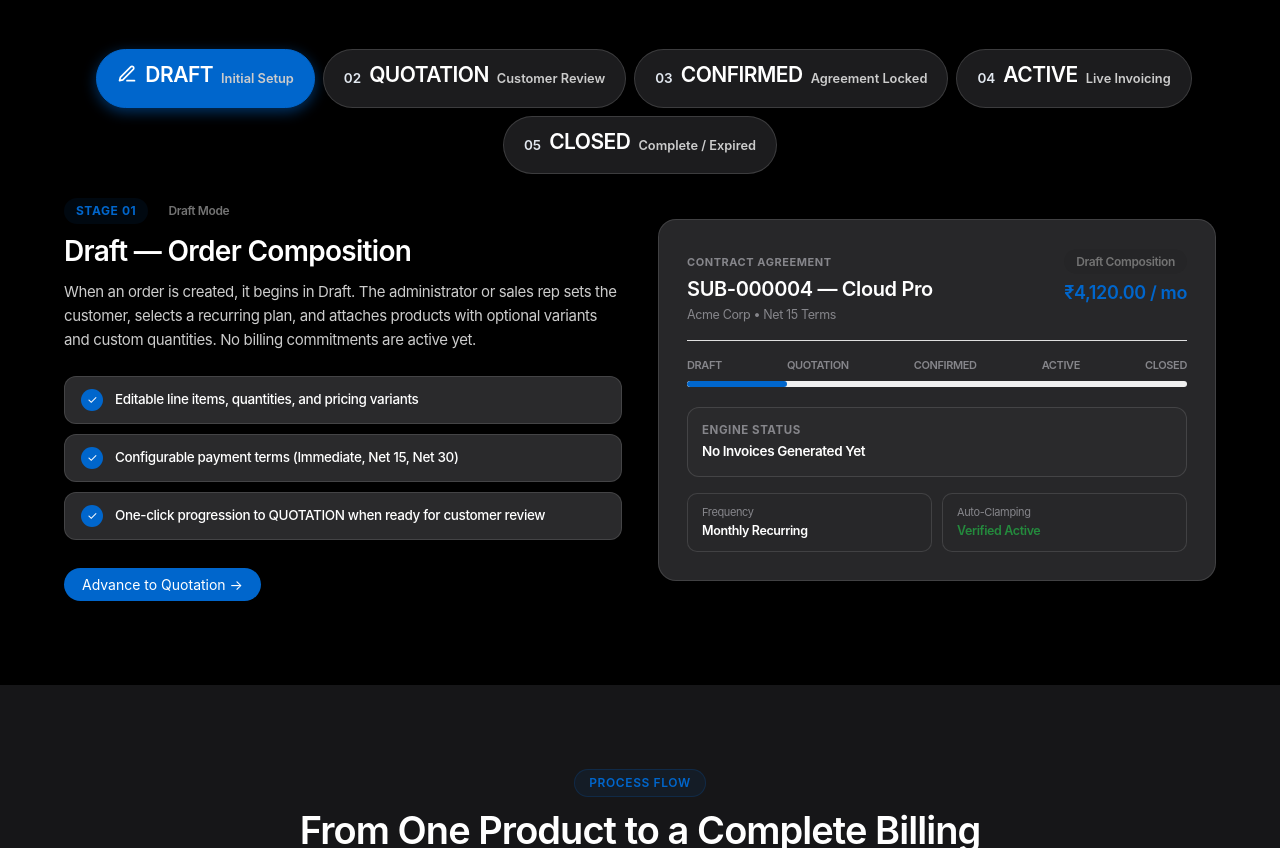
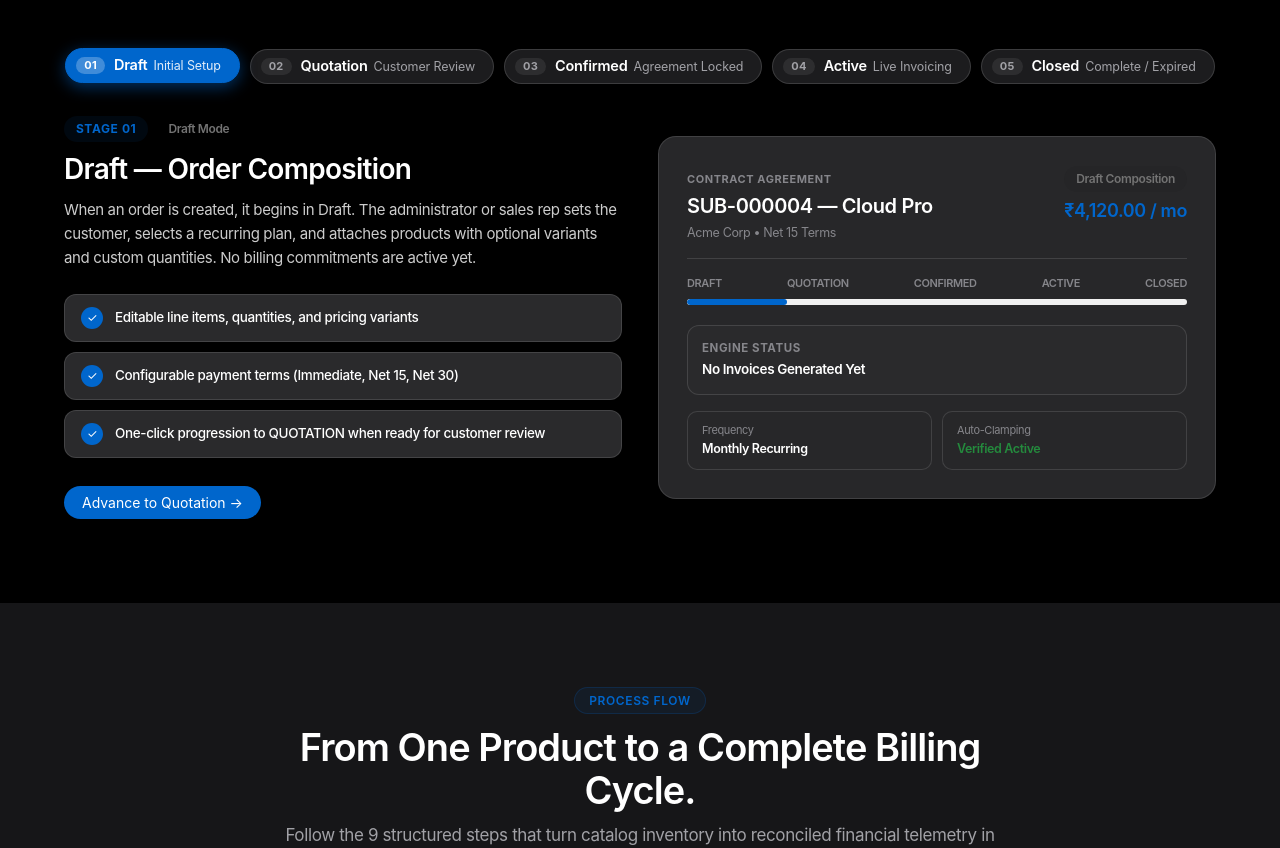
Before and after one commit to faraz033/brightloop-subscription-system, a website: page public/index.html in a window 1280 px wide. Shown: the part 5159-6007 px from the top of the page. Drawn offline with Linux system fonts and the light colour scheme.

Commit message:
style(lifecycle): polish segmented button typography, labels, and active contrast

```diff
--- a/public/css/landing.css
+++ b/public/css/landing.css
@@ -1438,3 +1438,140 @@ button:active {
   max-height: 500px !important;
   padding: 0 24px 20px 24px !important;
 }
+
+
+
+/* ==========================================================================
+   LIFECYCLE SEGMENTED CONTROLS: ELEGANT SF PRO TYPOGRAPHY
+   ========================================================================== */
+.lifecycle-nodes-flow {
+  display: flex !important;
+  justify-content: center !important;
+  gap: 10px !important;
+  flex-wrap: wrap !important;
+  margin-bottom: 32px !important;
+}
+
+.lifecycle-node-btn {
+  background: var(--card) !important;
+  border: 1px solid var(--border) !important;
+  border-radius: 9999px !important;
+  padding: 8px 18px 8px 10px !important;
+  cursor: pointer !important;
+  display: inline-flex !important;
+  align-items: center !important;
+  gap: 9px !important;
+  transition: all 0.2s cubic-bezier(0.16, 1, 0.3, 1) !important;
+  box-shadow: 0 1px 3px rgba(0, 0, 0, 0.04) !important;
+  font-family: -apple-system, BlinkMacSystemFont, "SF Pro Text", "Inter", "Segoe UI", sans-serif !important;
+  text-decoration: none !important;
+}
+
+.lifecycle-node-btn:hover {
+  border-color: #86868b !important;
+  transform: translateY(-1px) !important;
+}
+
+.lifecycle-stage-num {
+  font-family: ui-monospace, SFMono-Regular, "SF Pro Text", monospace !important;
+  font-size: 11px !important;
+  font-weight: 700 !important;
+  background: var(--secondary) !important;
+  color: var(--muted-foreground) !important;
+  padding: 3px 8px !important;
+  border-radius: 9999px !important;
+  line-height: 1 !important;
+  letter-spacing: 0.02em !important;
+  transition: all 0.2s ease !important;
+}
+
+.lifecycle-text-wrap {
+  display: flex !important;
+  align-items: baseline !important;
+  gap: 6px !important;
+}
+
+.lifecycle-title {
+  font-family: -apple-system, BlinkMacSystemFont, "SF Pro Display", "Inter", "Segoe UI", sans-serif !important;
+  font-size: 14.5px !important;
+  font-weight: 600 !important;
+  color: var(--foreground) !important;
+  letter-spacing: -0.015em !important;
+  line-height: 1 !important;
+  transition: color 0.2s ease !important;
+}
+
+.lifecycle-subtitle {
+  font-family: -apple-system, BlinkMacSystemFont, "SF Pro Text", "Inter", "Segoe UI", sans-serif !important;
+  font-size: 12.5px !important;
+  font-weight: 400 !important;
+  color: var(--muted-foreground) !important;
+  letter-spacing: -0.01em !important;
+  line-height: 1 !important;
+  transition: color 0.2s ease !important;
+}
+
+/* ACTIVE STATE: Clean pure white text across all elements */
+.lifecycle-node-btn.active {
+  background: #0066cc !important;
+  border-color: #0066cc !important;
+  box-shadow: 0 4px 14px rgba(0, 102, 204, 0.35) !important;
+  transform: translateY(-1px) !important;
+}
+
+.lifecycle-node-btn.active .lifecycle-stage-num {
+  background: rgba(255, 255, 255, 0.22) !important;
+  color: #ffffff !important;
+}
+
+.lifecycle-node-btn.active .lifecycle-title {
+  color: #ffffff !important;
+}
+
+.lifecycle-node-btn.active .lifecycle-subtitle {
+  color: rgba(255, 255, 255, 0.85) !important;
+}
+
+/* DARK MODE */
+.dark .lifecycle-node-btn {
+  background: #1c1c1e !important;
+  border: 1px solid rgba(255, 255, 255, 0.14) !important;
+  box-shadow: none !important;
+}
+
+.dark .lifecycle-node-btn:hover {
+  background: #272729 !important;
+  border-color: rgba(255, 255, 255, 0.28) !important;
+}
+
+.dark .lifecycle-stage-num {
+  background: rgba(255, 255, 255, 0.08) !important;
+  color: #a1a1a6 !important;
+}
+
+.dark .lifecycle-title {
+  color: #ffffff !important;
+}
+
+.dark .lifecycle-subtitle {
+  color: #a1a1a6 !important;
+}
+
+.dark .lifecycle-node-btn.active {
+  background: #0066cc !important;
+  border-color: #0066cc !important;
+  box-shadow: 0 4px 16px rgba(0, 102, 204, 0.5) !important;
+}
+
+.dark .lifecycle-node-btn.active .lifecycle-stage-num {
+  background: rgba(255, 255, 255, 0.25) !important;
+  color: #ffffff !important;
+}
+
+.dark .lifecycle-node-btn.active .lifecycle-title {
+  color: #ffffff !important;
+}
+
+.dark .lifecycle-node-btn.active .lifecycle-subtitle {
+  color: rgba(255, 255, 255, 0.88) !important;
+}
--- a/public/index.html
+++ b/public/index.html
@@ -21,9 +21,9 @@
   </script>
 
   <!-- Design System & Stylesheets -->
-  <link rel="stylesheet" href="/css/design-system.css?v=10">
-  <link rel="stylesheet" href="/css/landing.css?v=10">
-  <link rel="stylesheet" href="/css/auth-app.css?v=10">
+  <link rel="stylesheet" href="/css/design-system.css?v=11">
+  <link rel="stylesheet" href="/css/landing.css?v=11">
+  <link rel="stylesheet" href="/css/auth-app.css?v=11">
 
   <style id="bl-modern-design">
     /* ==========================================================================
@@ -1486,36 +1486,44 @@
         </div>
 
         <div class="lifecycle-nodes-flow">
-          <div class="lifecycle-track-line"></div>
-
           <button class="lifecycle-node-btn active" data-stage="draft">
-            <div style="font-size: 1.5rem; margin-bottom: 0.4rem;" style="display:flex; align-items:center; justify-content:center;"><svg width="20" height="20" viewBox="0 0 24 24" fill="none" stroke="currentColor" stroke-width="2" stroke-linecap="round" stroke-linejoin="round" aria-hidden="true"><path d="M12 20h9"></path><path d="M16.5 3.5a2.121 2.121 0 0 1 3 3L7 19l-4 1 1-4L16.5 3.5z"></path></svg></div>
-            <h4 style="font-size: 1.15rem; font-weight: 800;">DRAFT</h4>
-            <p style="font-size: 0.8rem; color: var(--bl-text-muted);">Initial Setup</p>
+            <span class="lifecycle-stage-num">01</span>
+            <div class="lifecycle-text-wrap">
+              <span class="lifecycle-title">Draft</span>
+              <span class="lifecycle-subtitle">Initial Setup</span>
+            </div>
           </button>
 
           <button class="lifecycle-node-btn" data-stage="quotation">
-            <div class="lifecycle-stage-num">02</div>
-            <h4 style="font-size: 1.15rem; font-weight: 800;">QUOTATION</h4>
-            <p style="font-size: 0.8rem; color: var(--bl-text-muted);">Customer Review</p>
+            <span class="lifecycle-stage-num">02</span>
+            <div class="lifecycle-text-wrap">
+              <span class="lifecycle-title">Quotation</span>
+              <span class="lifecycle-subtitle">Customer Review</span>
+            </div>
           </button>
 
           <button class="lifecycle-node-btn" data-stage="confirmed">
-            <div class="lifecycle-stage-num">03</div>
-            <h4 style="font-size: 1.15rem; font-weight: 800;">CONFIRMED</h4>
-            <p style="font-size: 0.8rem; color: var(--bl-text-muted);">Agreement Locked</p>
+            <span class="lifecycle-stage-num">03</span>
+            <div class="lifecycle-text-wrap">
+              <span class="lifecycle-title">Confirmed</span>
+              <span class="lifecycle-subtitle">Agreement Locked</span>
+            </div>
           </button>
 
           <button class="lifecycle-node-btn" data-stage="active">
-            <div class="lifecycle-stage-num">04</div>
-            <h4 style="font-size: 1.15rem; font-weight: 800;">ACTIVE</h4>
-            <p style="font-size: 0.8rem; color: var(--bl-text-muted);">Live Invoicing</p>
+            <span class="lifecycle-stage-num">04</span>
+            <div class="lifecycle-text-wrap">
+              <span class="lifecycle-title">Active</span>
+              <span class="lifecycle-subtitle">Live Invoicing</span>
+            </div>
           </button>
 
           <button class="lifecycle-node-btn" data-stage="closed">
-            <div class="lifecycle-stage-num">05</div>
-            <h4 style="font-size: 1.15rem; font-weight: 800;">CLOSED</h4>
-            <p style="font-size: 0.8rem; color: var(--bl-text-muted);">Complete / Expired</p>
+            <span class="lifecycle-stage-num">05</span>
+            <div class="lifecycle-text-wrap">
+              <span class="lifecycle-title">Closed</span>
+              <span class="lifecycle-subtitle">Complete / Expired</span>
+            </div>
           </button>
         </div>
 
@@ -2352,7 +2360,7 @@
 
       <!-- Navigation tabs bar -->
       <nav id="appNavTabs" class="app-nav-tabs-bar">
-        <!-- Rendered dynamically by public/js/app.js?v=10 based on user role -->
+        <!-- Rendered dynamically by public/js/app.js?v=11 based on user role -->
       </nav>
 
       <!-- Right actions -->
@@ -2381,8 +2389,8 @@
   </div>
 
   <!-- Scripts -->
-  <script src="/js/landing.js?v=10"></script>
-  <script src="/js/app.js?v=10"></script>
+  <script src="/js/landing.js?v=11"></script>
+  <script src="/js/app.js?v=11"></script>
 </body>
 
 </html>
--- a/public/js/landing.js
+++ b/public/js/landing.js
@@ -417,7 +417,7 @@ function initLifecycleExplorer() {
         <!-- Right: Sleek Interactive Contract Preview Card -->
         <div>
           <div style="background:var(--card); border:1px solid var(--border); border-radius:18px; padding:28px; box-shadow:rgba(0,0,0,0.12) 0 8px 30px;">
-            <div style="display:flex; justify-content:space-between; align-items:flex-start; padding-bottom:16px; border-bottom:1px solid #e0e0e0; margin-bottom:16px;">
+            <div style="display:flex; justify-content:space-between; align-items:flex-start; padding-bottom:16px; border-bottom:1px solid var(--border); margin-bottom:16px;">
               <div>
                 <span style="font-size:11px; font-weight:700; color:var(--muted-foreground); text-transform:uppercase; letter-spacing:0.05em;">Contract Agreement</span>
                 <div style="font-family:var(--font-display); font-size:20px; font-weight:600; color:var(--foreground); margin-top:2px;">${s.subId} — Cloud Pro</div>
```
